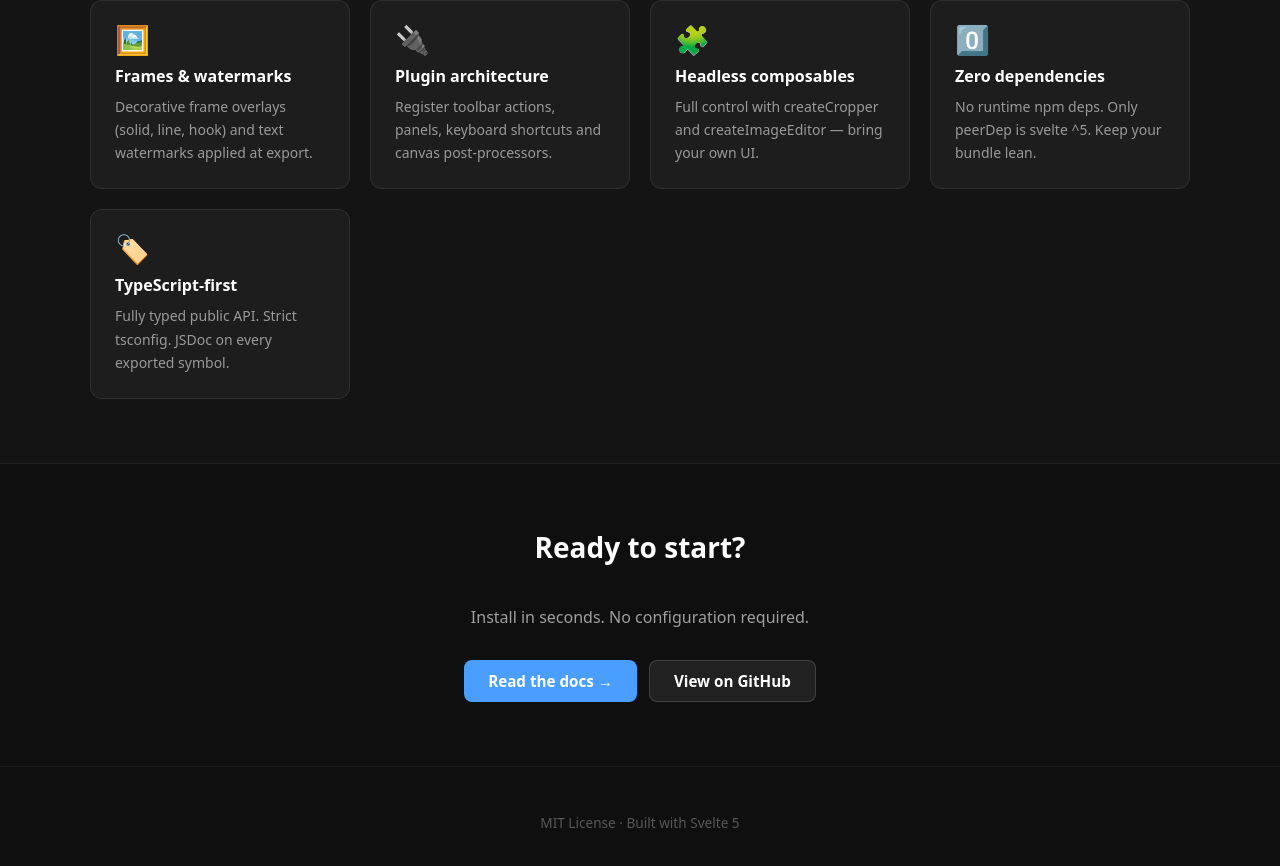
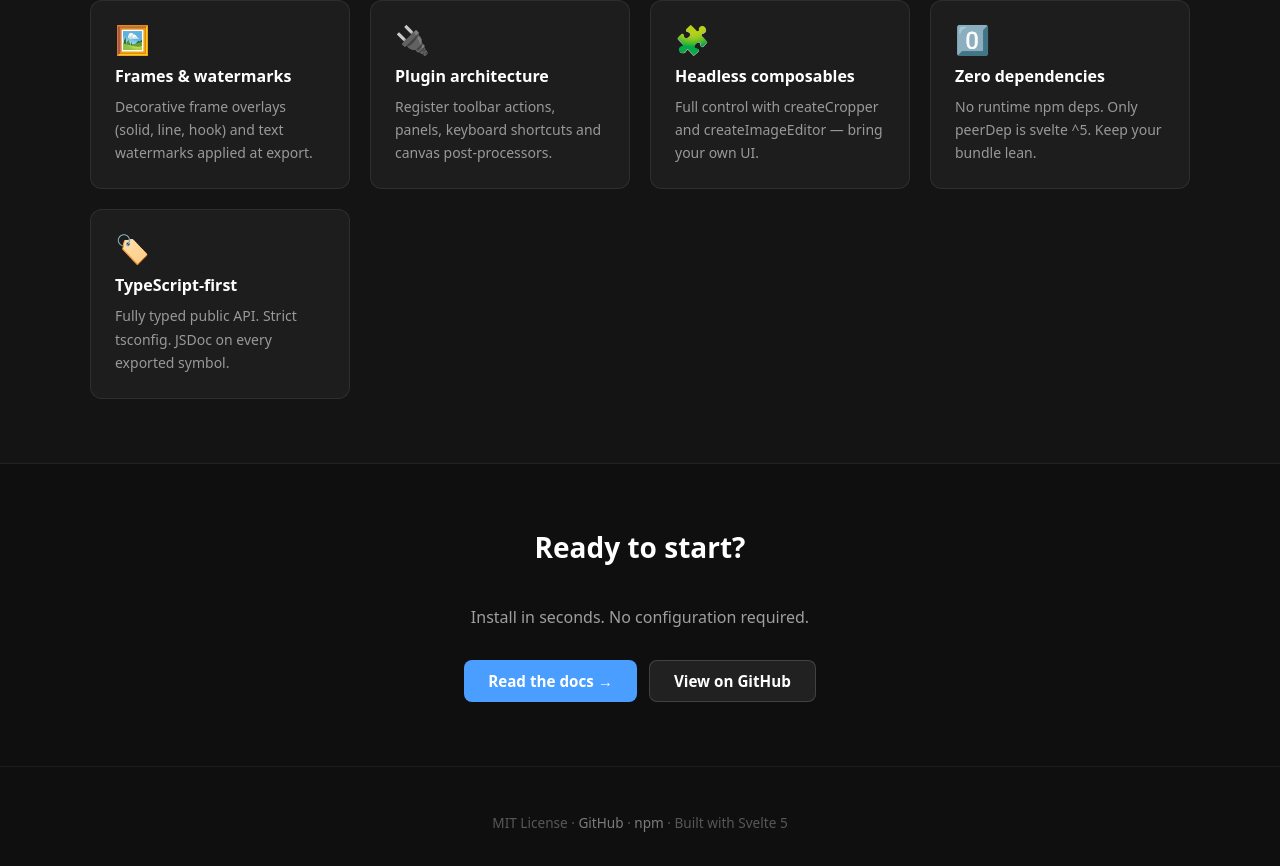
Before and after one commit to we-are-singular/svelte-chop-chop, a SvelteKit app: page / in a window 1280 px wide. Shown: the part 1749-2615 px from the top of the page. Built offline with nearby package versions, Linux system fonts and the light colour scheme; no server answers.

Commit message:
docs: add footer links and README badges

```diff
--- a/src/routes/+page.svelte
+++ b/src/routes/+page.svelte
@@ -189,7 +189,13 @@
 </section>
 
 <footer class="site-footer">
-  <p>MIT License · Built with Svelte 5</p>
+  <p>
+    MIT License ·
+    <a href="https://github.com/we-are-singular/svelte-chop-chop" target="_blank" rel="noopener noreferrer">GitHub</a>
+    ·
+    <a href="https://www.npmjs.com/package/svelte-chop-chop" target="_blank" rel="noopener noreferrer">npm</a>
+    · Built with Svelte 5
+  </p>
 </footer>
 
 <style>
@@ -458,4 +464,14 @@
     color: rgba(255, 255, 255, 0.3);
     border-top: 1px solid rgba(255, 255, 255, 0.06);
   }
+
+  .site-footer a {
+    color: rgba(255, 255, 255, 0.45);
+    text-decoration: none;
+  }
+
+  .site-footer a:hover {
+    color: rgba(255, 255, 255, 0.8);
+    text-decoration: underline;
+  }
 </style>
```
Also changed, not shown: 1 other file (tests, documents, lock files or other folders).
